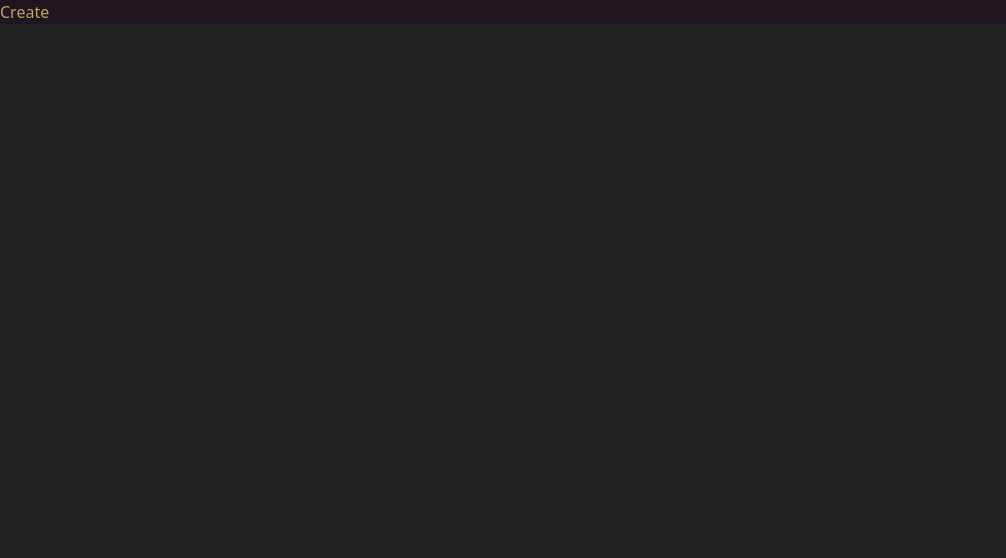
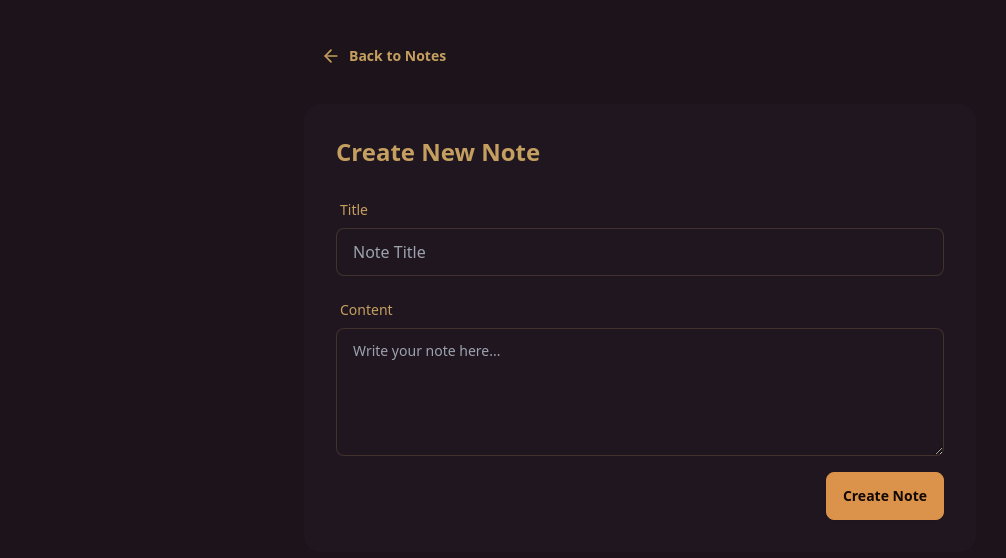
Before and after one commit to Mahanand2001/KeyNotes, a React (Vite) app in the folder client/: page /create in a window 1280 px wide. Shown: the top 558 px of the page, without its empty margins (0-1006 px from the left). Built offline with nearby package versions, Linux system fonts and the light colour scheme.

Commit message:
Seventh Commit
Functionality of delete button on home page is live and note create page is also live.

```diff
--- a/client/src/Components/NoteCard.jsx
+++ b/client/src/Components/NoteCard.jsx
@@ -1,14 +1,27 @@
 import React from 'react'
 import NoteDetailPage from './../pages/NoteDetailPage';
-import { Link } from 'react-router';
-import { Axios } from 'axios';
+import { Link, useNavigate } from 'react-router';
+import Axios  from 'axios';
 import { SquarePen, Trash2Icon } from 'lucide-react';
 import { formatDate } from '../lib/utils';
+import toast from 'react-hot-toast';
 
 const NoteCard = ({note}) => {
+    const navigate = useNavigate();
+
+
+    const deleteNote = async (id) => {
+      try {
+        await Axios.delete(`http://localhost:5001/api/notes/${id}`)
+        toast.success("Note Deleted successfully")
+        navigate("/")
+      } catch (error) {
+        console.log("error deleting a note", error)
+      }
+    }
 
   return (
-    <Link className='card bg-base-300 hover:shadow-lg transition-all duration-200 border-t-4 border-solid border-[#fac000]' to={`/note/${note._id}`}>
+    <Link className='card bg-base-300 hover:shadow-lg transition-all duration-200 border-t-4 border-solid border-[#fac000]' to={`/note/${note._id}`} note={note}>
         <div className="card-body">
                 <h3 className="card-title text-based-content">{note.title}</h3>
                 <p className="text text-based-content/70 line-clamp-3">{note.content}</p>
@@ -16,7 +29,7 @@
                 <span className="text-sm text-based-content/60">{formatDate(note.createdAt)}</span>
                 <div className="flex items-center gap-1">
                     <SquarePen className='size-4' />
-                    <button className="btn btn-ghost btn-xs text-error"><Trash2Icon className='size-4' /></button>
+                    <button className="btn btn-ghost btn-xs text-error" onClick={() =>deleteNote(note._id)}><Trash2Icon className='size-4' /></button>
                 </div>
             </div>
         </div>
--- a/client/src/pages/Create.jsx
+++ b/client/src/pages/Create.jsx
@@ -1,9 +1,87 @@
-import React from 'react'
+import { ArrowLeftIcon } from "lucide-react";
+import { useState } from "react";
+import toast from "react-hot-toast";
+import { Link, useNavigate } from "react-router";
+import axios from "axios";
 
 const Create = () => {
+
+  const [title, setTitle] = useState("");
+  const [content, setContent] = useState("");
+  const [loading, setLoading] = useState(false);
+
+  const navigate = useNavigate();
+
+  const handleSubmit = async (e) => {
+    e.preventDefault();
+
+    if(!title.trim() || !content.trim()){
+      toast.error("All fields required.")
+    }
+    setLoading(true)
+
+    try {
+      await axios.post("http://localhost:5001/api/notes", {title, content})
+      toast.success("Note created successfully.")
+      navigate("/");
+    } catch (error) {
+      console.log("Error creating a note.", error)
+    }
+    finally{
+      setLoading(false)
+    }
+  }
+handleSubmit
+
   return (
-    <div>Create</div>
-  )
-}
+    <div className="min-h-screen bg-base-200">
+      <div className="container mx-auto px-4 py-8">
+        <div className="max-w-2xl mx-auto">
+          <Link to={"/"} className="btn btn-ghost mb-6">
+            <ArrowLeftIcon className="size-5" />
+            Back to Notes
+          </Link>
 
+          <div className="card bg-base-100">
+            <div className="card-body">
+              <h2 className="card-title text-2xl mb-4">Create New Note</h2>
+              <form onSubmit={handleSubmit}>
+                <div className="form-control mb-4">
+                  <label className="label">
+                    <span className="label-text">Title</span>
+                  </label>
+                  <input
+                    type="text"
+                    placeholder="Note Title"
+                    className="input input-bordered"
+                    value={title}
+                    onChange={(e) => setTitle(e.target.value)}
+                  />
+                </div>
+
+                <div className="form-control mb-4">
+                  <label className="label">
+                    <span className="label-text">Content</span>
+                  </label>
+                  <textarea
+                    placeholder="Write your note here..."
+                    className="textarea textarea-bordered h-32"
+                    value={content}
+                    onChange={(e) => setContent(e.target.value)}
+                  />
+                </div>
+
+                <div className="card-actions justify-end">
+                  <button type="submit" className="btn btn-primary" disabled={loading}>
+                    {loading ? "Creating..." : "Create Note"}
+                  </button>
+                </div>
+              </form>
+            </div>
+          </div>
+        </div>
+      </div>
+    </div>
+  );
+};
 export default Create
--- a/client/src/pages/HomePage.jsx
+++ b/client/src/pages/HomePage.jsx
@@ -12,6 +12,10 @@
   const [loading, setLoading] = useState(true)
 
   useEffect(() => {
+
+
+
+
     const fetchNotes = async () => {
       try {
         const res = await axios.get("http://localhost:5001/api/notes")
--- a/client/src/pages/NoteDetailPage.jsx
+++ b/client/src/pages/NoteDetailPage.jsx
@@ -1,6 +1,17 @@
-import React from 'react'
+import { useState } from "react"
 
-const NoteDetailPage = () => {
+const NoteDetailPage = ({note}) => {
+  const [title, setTitle] = useState("")
+  const [content, setContent] = useState("")
+
+  const updateNote = async (e) => {
+    e.preventDefault();
+
+    if(!title.trim() || !content.trim()){ }
+
+
+  }
+
   return (
     <div>NoteDetailPage</div>
   )
```
